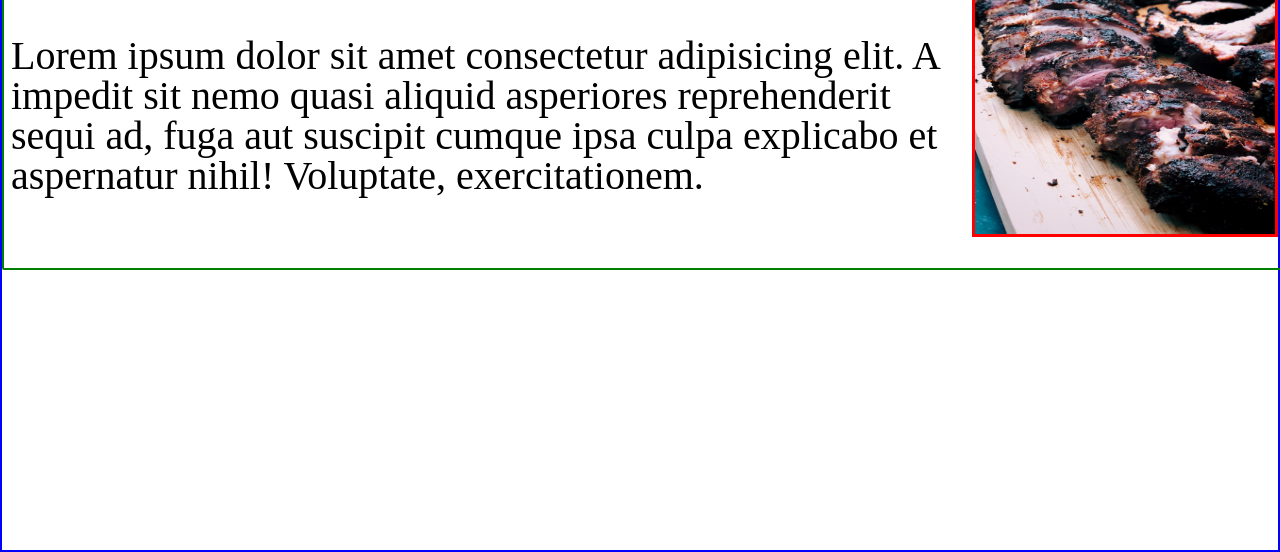
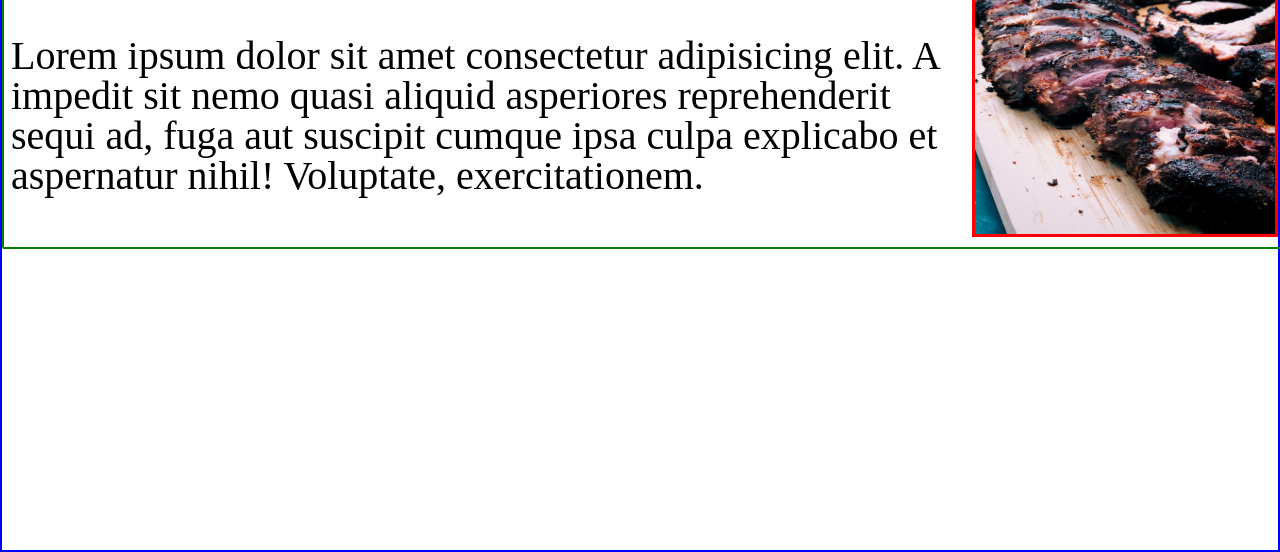
Before and after one commit to trekitch/restaurant, a website built with webpack: page dist/index.html in a window 1280 px wide. Shown: the part 248-800 px from the top of the page. Built offline with nearby package versions, Linux system fonts and the light colour scheme.

Commit message:
updated styling of blurb section

```diff
--- a/src/style.css
+++ b/src/style.css
@@ -55,7 +55,7 @@ body {
     border: 2px solid green;
     border-radius: 2px;
     width: 1267px;
-    height: 330px;
+    min-height: 200px;
     margin-left: auto;
     margin-right: auto;
     margin-top: 1em;
```
